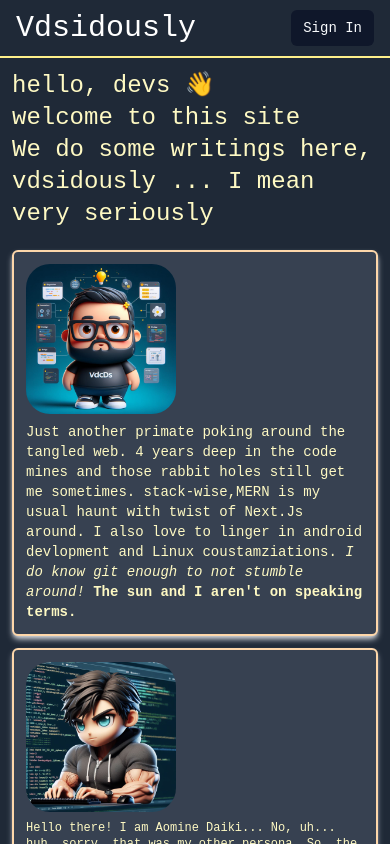
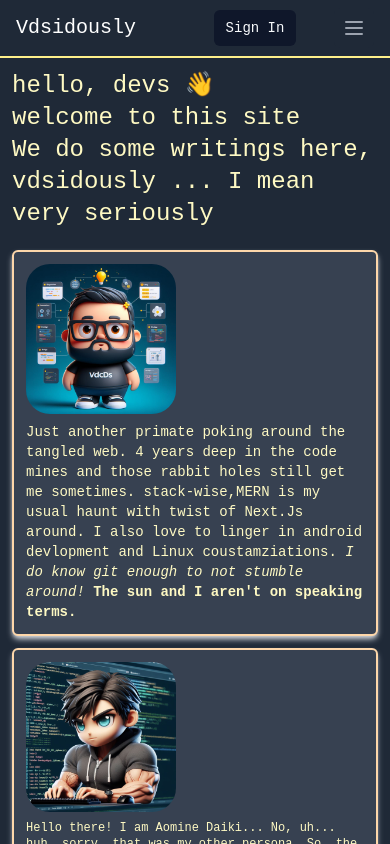
Before and after one commit to thedemonsid/blog-website, a Next.js app: page / in a window 390 px wide. Shown: the top 844 px of the page. Built offline with nearby package versions, Linux system fonts and the light colour scheme; no server answers; a web font is replaced by a local one.

Commit message:
Navbar fixed. PS :  keep the commented code for future backup :)

```diff
--- a/src/components/Nav.jsx
+++ b/src/components/Nav.jsx
@@ -1,24 +1,109 @@
+// "use client";
+// import Link from "next/link";
+// import { Button } from "@/components/ui/button";
+// import { signIn, signOut, useSession } from "next-auth/react";
+// export default function Nav() {
+//   const { data: session } = useSession();
+
+//   const handleSignInClick = () => {
+//     signIn();
+//   };
+//   const handleSignOutClick = () => {
+//     signOut();
+//   };
+//   return (
+//     <nav className="text-white bg-gray-800 border-b-2 border-yellow-200 dark:bg-gray-950/90 font-techy">
+//       <div className="w-full px-4 mx-auto max-w-7xl">
+//         <div className="flex items-center justify-between h-14">
+//           <Link className="flex items-center" href="/">
+//           <h1 className="text-xl sm:text-3xl"> Vdsidously</h1>
+//           </Link>
+//           <nav className="flex flex-col gap-4 text-white md:flex-row sm:flex-row">
+//             <Link
+//               className="flex items-center font-medium transition-colors text-md hover:underline"
+//               href="/"
+//             >
+//               Home
+//             </Link>
+//             <Link
+//               className="flex items-center font-medium transition-colors text-md hover:underline"
+//               href="/about"
+//             >
+//               About
+//             </Link>
+//             <Link
+//               className="flex items-center font-medium transition-colors text-md hover:underline"
+//               href="/blogs"
+//             >
+//               Blogs
+//             </Link>
+//           </nav>
+//           <div className="flex items-center gap-4">
+//             {session ? (
+//               <Button size="sm" onClick={handleSignOutClick}>
+//                 Sign Out
+//               </Button>
+//             ) : (
+//               <Button size="sm" onClick={handleSignInClick}>
+//                 Sign In
+//               </Button>
+//             )}
+//           </div>
+//         </div>
+//       </div>
+//     </nav>
+//   );
+// }
+
+// function MountainIcon(props) {
+//   return (
+//     <svg
+//       {...props}
+//       xmlns="http://www.w3.org/2000/svg"
+//       width="24"
+//       height="24"
+//       viewBox="0 0 24 24"
+//       fill="none"
+//       stroke="currentColor"
+//       strokeWidth="2"
+//       strokeLinecap="round"
+//       strokeLinejoin="round"
+//     >
+//       <path d="m8 3 4 8 5-5 5 15H2L8 3z" />
+//     </svg>
+//   );
+// }
+
+// OG code above  do not touch. use in sos !
 "use client";
 import Link from "next/link";
 import { Button } from "@/components/ui/button";
 import { signIn, signOut, useSession } from "next-auth/react";
+import { useState } from "react";
+
 export default function Nav() {
   const { data: session } = useSession();
-
   const handleSignInClick = () => {
     signIn();
   };
   const handleSignOutClick = () => {
     signOut();
   };
+
+  const [mobileMenuOpen, setMobileMenuOpen] = useState(false);
+
+  const toggleMobileMenu = () => {
+    setMobileMenuOpen(!mobileMenuOpen);
+  };
+
   return (
     <nav className="text-white bg-gray-800 border-b-2 border-yellow-200 dark:bg-gray-950/90 font-techy">
       <div className="w-full px-4 mx-auto max-w-7xl">
         <div className="flex items-center justify-between h-14">
           <Link className="flex items-center" href="/">
-          <h1 className="text-3xl"> Vdsidously</h1>
+            <h1 className="text-xl sm:text-3xl">Vdsidously</h1>
           </Link>
-          <nav className="hidden gap-4 text-white md:flex">
+          <nav className="flex-col hidden gap-4 text-white md:flex md:flex-row sm:flex-row">
             <Link
               className="flex items-center font-medium transition-colors text-md hover:underline"
               href="/"
@@ -49,27 +134,79 @@ export default function Nav() {
               </Button>
             )}
           </div>
+          {/* Mobile menu */}
+          <div className="md:hidden">
+            <button
+              type="button"
+              onClick={toggleMobileMenu}
+              className="inline-flex items-center justify-center p-2 -ml-10 text-gray-400 bg-gray-800 rounded-md hover:text-white hover:bg-gray-700 focus:outline-none focus:ring-2 focus:ring-offset-2 focus:ring-offset-gray-800 focus:ring-white"
+              aria-controls="mobile-menu"
+              aria-expanded={mobileMenuOpen}
+            >
+              <span className="sr-only">Open main menu</span>
+              {mobileMenuOpen ? (
+                <svg
+                  className="block w-6 h-6"
+                  xmlns="http://www.w3.org/2000/svg"
+                  fill="none"
+                  viewBox="0 0 24 24"
+                  stroke="currentColor"
+                  aria-hidden="true"
+                >
+                  <path
+                    strokeLinecap="round"
+                    strokeLinejoin="round"
+                    strokeWidth="2"
+                    d="M6 18L18 6M6 6l12 12"
+                  />
+                </svg>
+              ) : (
+                <svg
+                  className="block w-6 h-6"
+                  xmlns="http://www.w3.org/2000/svg"
+                  fill="none"
+                  viewBox="0 0 24 24"
+                  stroke="currentColor"
+                  aria-hidden="true"
+                >
+                  <path
+                    strokeLinecap="round"
+                    strokeLinejoin="round"
+                    strokeWidth="2"
+                    d="M4 6h16M4 12h16M4 18h16"
+                  />
+                </svg>
+              )}
+            </button>
+          </div>
         </div>
       </div>
+
+      {/* Mobile menu */}
+      {mobileMenuOpen && (
+        <div className="md:hidden" id="mobile-menu">
+          <div className="px-2 pt-2 pb-3 space-y-1 sm:px-2">
+            <Link
+              href="/"
+              className="block px-3 py-2 text-base font-medium text-gray-300 rounded-md hover:bg-gray-700 hover:text-white"
+            >
+              Home
+            </Link>
+            <Link
+              href="/about"
+              className="block px-3 py-2 text-base font-medium text-gray-300 rounded-md hover:bg-gray-700 hover:text-white"
+            >
+              About
+            </Link>
+            <Link
+              href="/blogs"
+              className="block px-3 py-2 text-base font-medium text-gray-300 rounded-md hover:bg-gray-700 hover:text-white"
+            >
+              Blogs
+            </Link>
+          </div>
+        </div>
+      )}
     </nav>
   );
 }
-
-function MountainIcon(props) {
-  return (
-    <svg
-      {...props}
-      xmlns="http://www.w3.org/2000/svg"
-      width="24"
-      height="24"
-      viewBox="0 0 24 24"
-      fill="none"
-      stroke="currentColor"
-      strokeWidth="2"
-      strokeLinecap="round"
-      strokeLinejoin="round"
-    >
-      <path d="m8 3 4 8 5-5 5 15H2L8 3z" />
-    </svg>
-  );
-}
```
